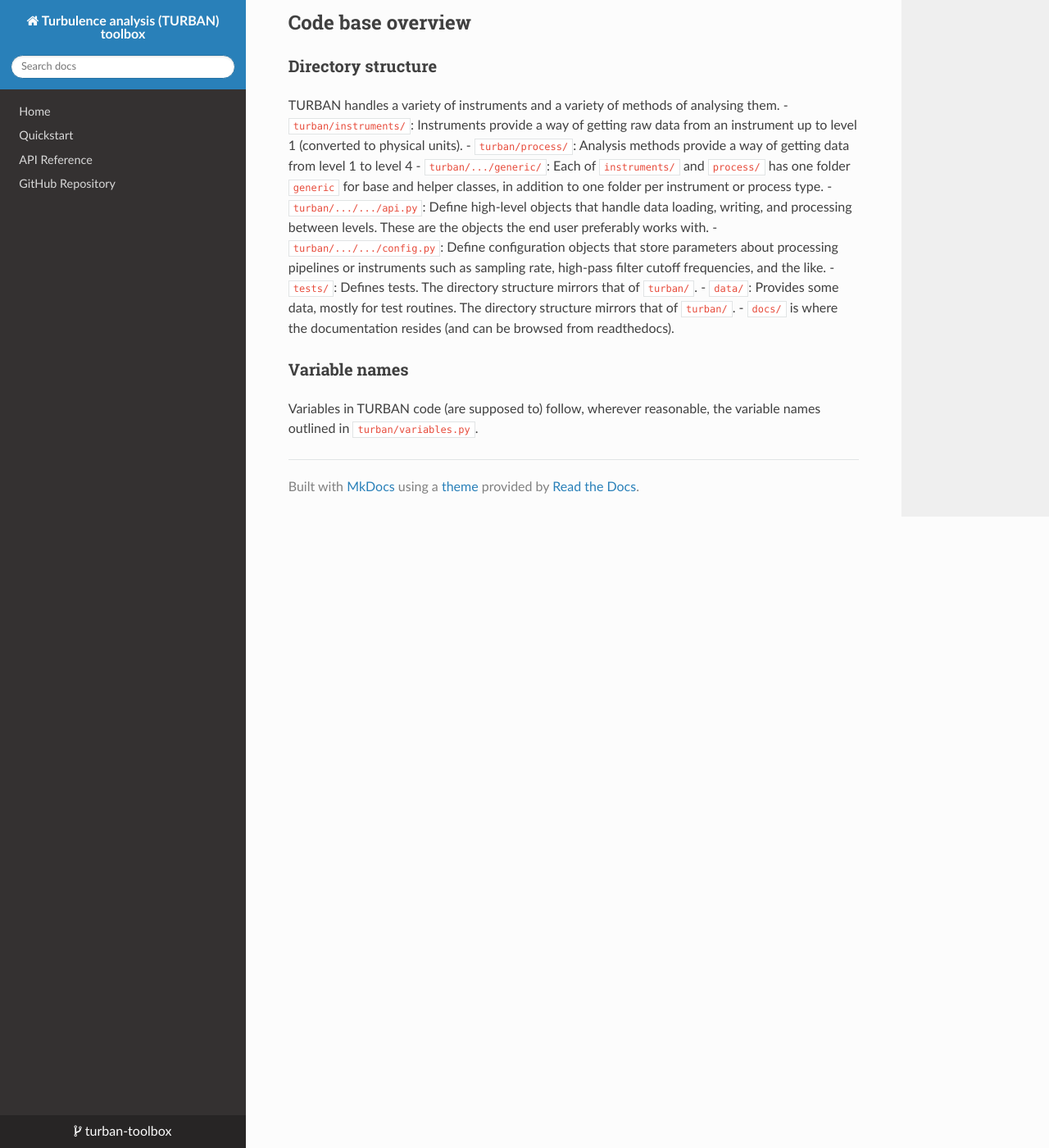
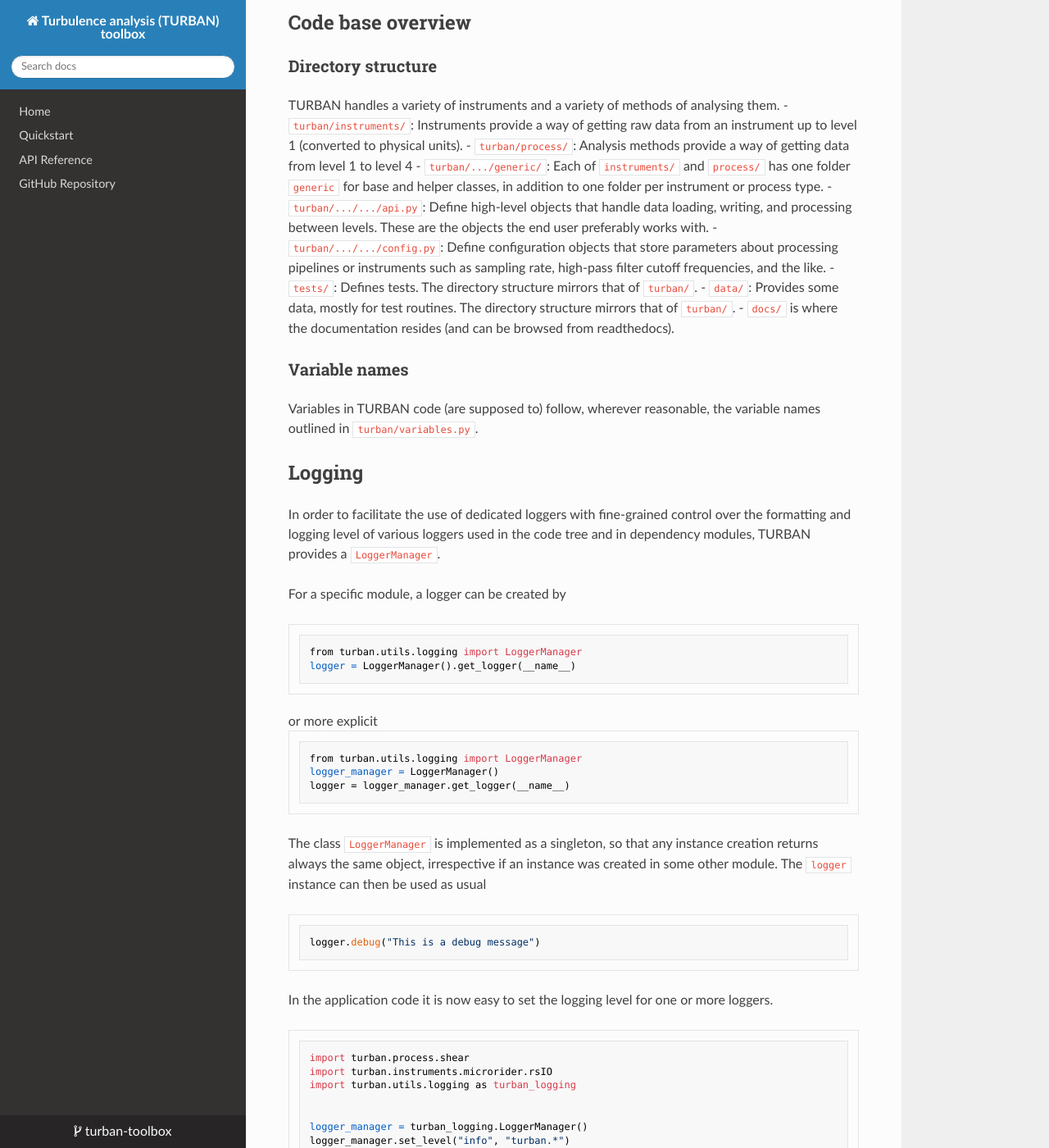
Before and after one commit to turban-toolbox/turban-toolbox, an MkDocs documentation site: the page built from docs/devguide.md, in a window 1280 px wide and 1400 px high, scrolled down 1176 px. Shown: the whole window at 82% size. Built offline with MkDocs 1.6.1, drawn with Linux system fonts in a browser that asks for light colours; nearby versions of some CDN libraries; some of the changed text lies outside the part shown.

Commit message:
Adds documentation on logging system

````diff
--- a/docs/devguide.md
+++ b/docs/devguide.md
@@ -52,3 +52,56 @@ TURBAN handles a variety of instruments and a variety of methods of analysing th
 ### Variable names
 
 Variables in TURBAN code (are supposed to) follow, wherever reasonable, the variable names outlined in `turban/variables.py`.
+
+## Logging
+
+In order to facilitate the use of dedicated loggers with fine-grained
+control over the formatting and logging level of various loggers used
+in the code tree and in dependency modules, TURBAN provides a
+`LoggerManager`.
+
+For a specific module, a logger can be created by
+```python
+from turban.utils.logging import LoggerManager
+logger = LoggerManager().get_logger(__name__)
+```
+or more explicit
+```python
+from turban.utils.logging import LoggerManager
+logger_manager = LoggerManager()
+logger = logger_manager.get_logger(__name__)
+```
+
+The class ```LoggerManager``` is implemented as a singleton, so that
+any instance creation returns always the same object, irrespective if
+an instance was created in some other module. The ```logger```
+instance can then be used as usual
+```python
+logger.debug("This is a debug message")
+```
+
+In the application code it is now easy to set the logging level for
+one or more loggers.
+```python
+import turban.process.shear
+import turban.instruments.microrider.rsIO
+import turban.utils.logging as turban_logging
+
+
+logger_manager = turban_logging.LoggerManager()
+logger_manager.set_level("info", "turban.*")
+logger_manager.set_level('debug', 'rsIO')
+```
+This would set all turban loggers to the INFO level, apart from the
+module ```rsIO```, which will be logging DEBUG messages as well.
+
+If you are unsure how a logger is called, you can get all loggers
+managed by the ```logger_manager``` (all TURBAN loggers) by
+```python
+loggers = logger_manager.list_loggers()
+```
+To get access to all loggers, including those of dependency packages,
+you would use
+```python
+all_loggers = logger_manager.list_all_loggers()
+```
````
Also changed, not shown: docs/index.md (+1 -1 lines).
